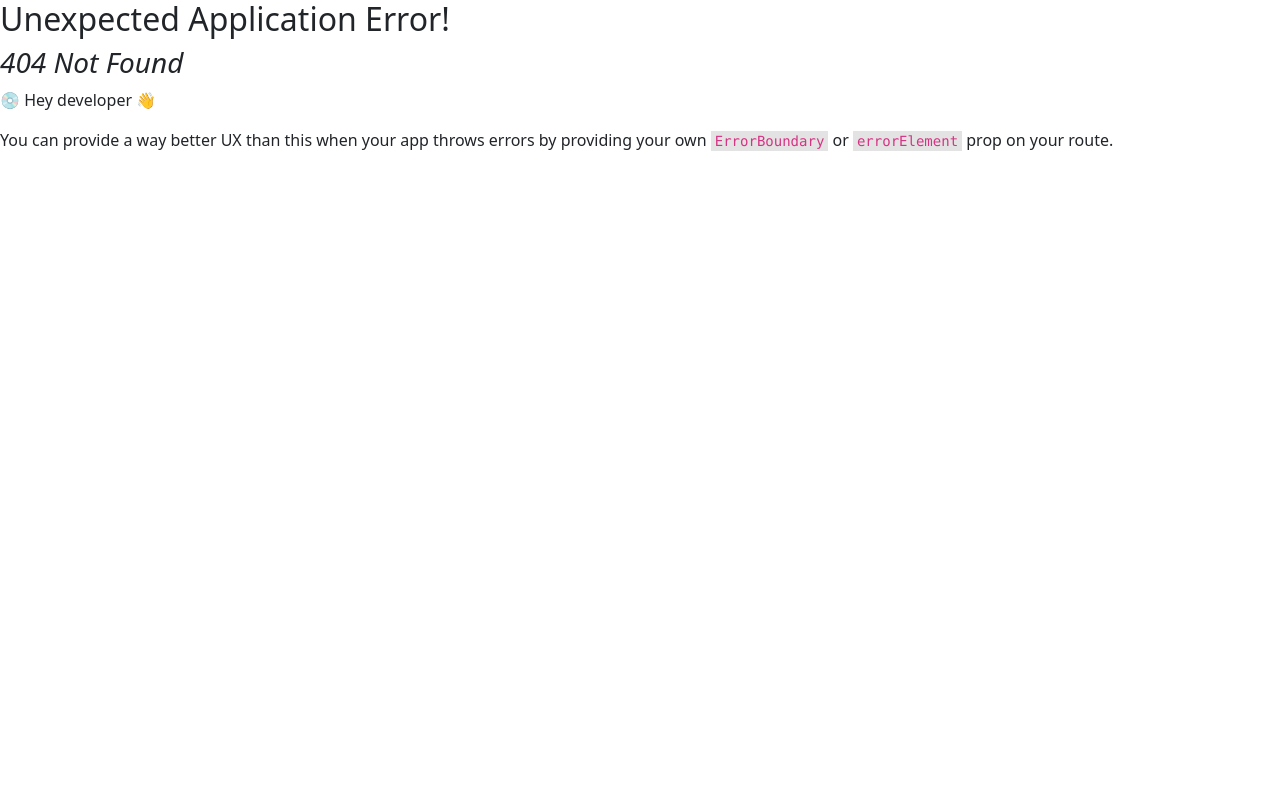
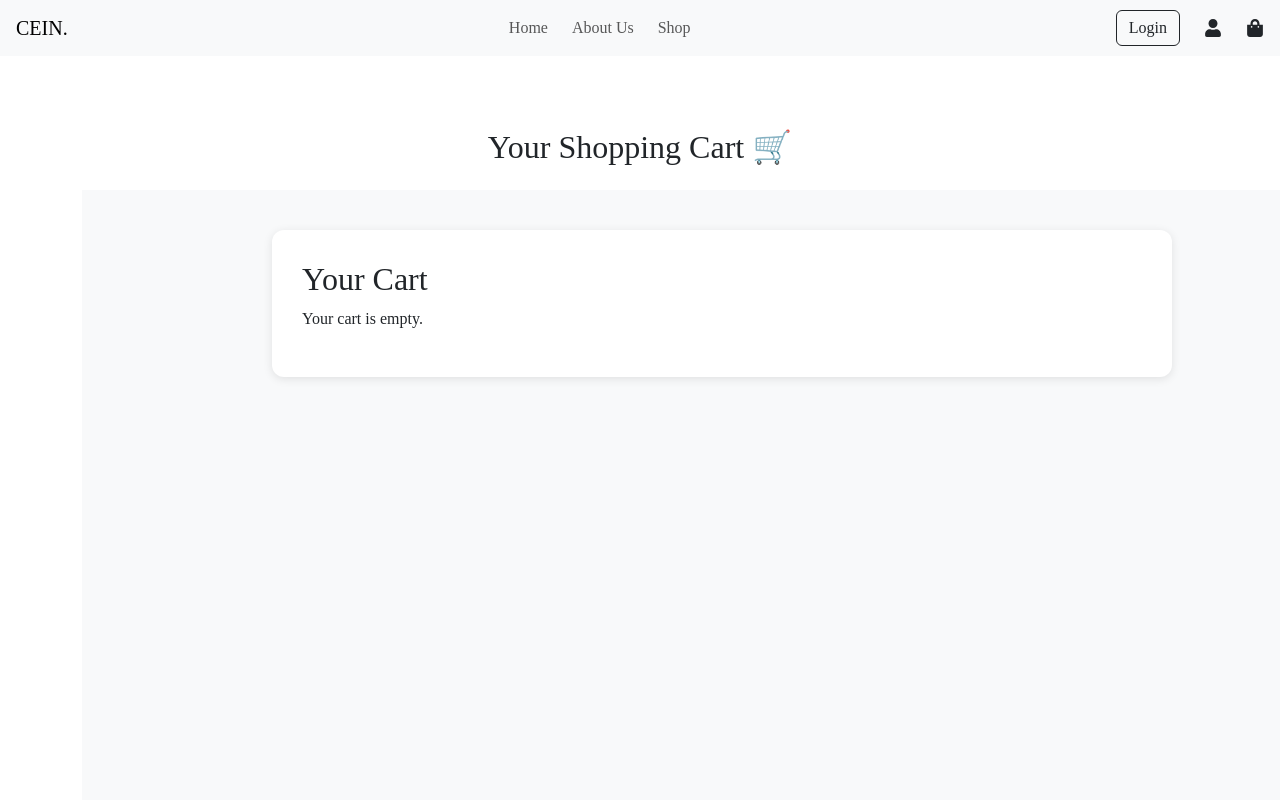
Before and after one commit to Abdelrhman745/Ecommerce-app-, a React (Vite) app: page /cart in a window 1280 px wide. Before the commit this address had no page. Shown: the top 800 px of the page. Built offline with nearby package versions, Linux system fonts and the light colour scheme.

Commit message:
Update Cart

```diff
--- /dev/null
+++ b/src/Pages/CartPage/CartPage.tsx
@@ -0,0 +1,13 @@
+import React from "react";
+import CartSection from "../../components/CartSection/CartSection";
+
+const CartPage: React.FC = () => {
+  return (
+    <div className="container py-5">
+      <h2 className="text-center mb-4">Your Shopping Cart 🛒</h2>
+      <CartSection />
+    </div>
+  );
+};
+
+export default CartPage;
--- a/src/components/Header/Navbar.tsx
+++ b/src/components/Header/Navbar.tsx
@@ -1,20 +1,17 @@
-import React, { useState } from "react";
+import React from "react";
 import "bootstrap/dist/css/bootstrap.min.css";
 import "bootstrap/dist/js/bootstrap.bundle.min";
-import { FaSearch, FaHeart, FaUser, FaShoppingBag } from "react-icons/fa";
+import { FaUser, FaShoppingBag } from "react-icons/fa";
 import { Link, useNavigate } from "react-router-dom";
 import { useDispatch, useSelector } from "react-redux";
 import { logout } from "../../Redux/Authosclice";
 import { RootState } from "../../Redux/Store";
-import CartSection from "../CartSection/CartSection";
 
 const Navbar: React.FC = () => {
-  const [cartCount, setCartCount] = useState(7);
-  const [showCart, setShowCart] = useState(false);
-
   const dispatch = useDispatch();
   const navigate = useNavigate();
   const token = useSelector((state: RootState) => state.auth.token);
+  const cartItems = useSelector((state: RootState) => state.cart.items);
 
   const handleLogout = () => {
     dispatch(logout());
@@ -22,14 +19,18 @@ const Navbar: React.FC = () => {
     navigate("/login");
   };
 
+  const handleCartClick = () => {
+    navigate("/cart");
+  };
+
   return (
     <>
       {/* 🔹 Navbar */}
       <nav className="navbar navbar-expand-lg navbar-light bg-light px-3">
         <div className="container-fluid">
-          <a className="navbar-brand" href="#">
+          <Link className="navbar-brand" to="/">
             CEIN.
-          </a>
+          </Link>
 
           <button
             className="navbar-toggler"
@@ -83,8 +84,9 @@ const Navbar: React.FC = () => {
 
               <FaUser size={18} />
 
+              {/* 🔹 Cart Icon */}
               <div
-                onClick={() => setShowCart(!showCart)}
+                onClick={handleCartClick}
                 style={{
                   position: "relative",
                   display: "flex",
@@ -93,7 +95,7 @@ const Navbar: React.FC = () => {
                 }}
               >
                 <FaShoppingBag size={18} />
-                {cartCount > 0 && (
+                {cartItems.length > 0 && (
                   <span
                     style={{
                       marginLeft: "6px",
@@ -105,7 +107,7 @@ const Navbar: React.FC = () => {
                       userSelect: "none",
                     }}
                   >
-                    {cartCount}
+                    {cartItems.length}
                   </span>
                 )}
               </div>
@@ -113,32 +115,6 @@ const Navbar: React.FC = () => {
           </div>
         </div>
       </nav>
-
-      {showCart && (
-        <div
-          style={{
-            position: "fixed",
-            top: 0,
-            right: 0,
-            width: "400px",
-            height: "100vh",
-            backgroundColor: "#fff",
-            boxShadow: "-4px 0 10px rgba(0,0,0,0.1)",
-            zIndex: 1050,
-            padding: "20px",
-            overflowY: "auto",
-            transition: "transform 0.3s ease-in-out",
-          }}
-        >
-          <button
-            onClick={() => setShowCart(false)}
-            className="btn btn-sm btn-outline-dark mb-3"
-          >
-            Close
-          </button>
-          <CartSection />
-        </div>
-      )}
     </>
   );
 };
```
Also changed, not shown: src/main.tsx (+6 -4 lines).
